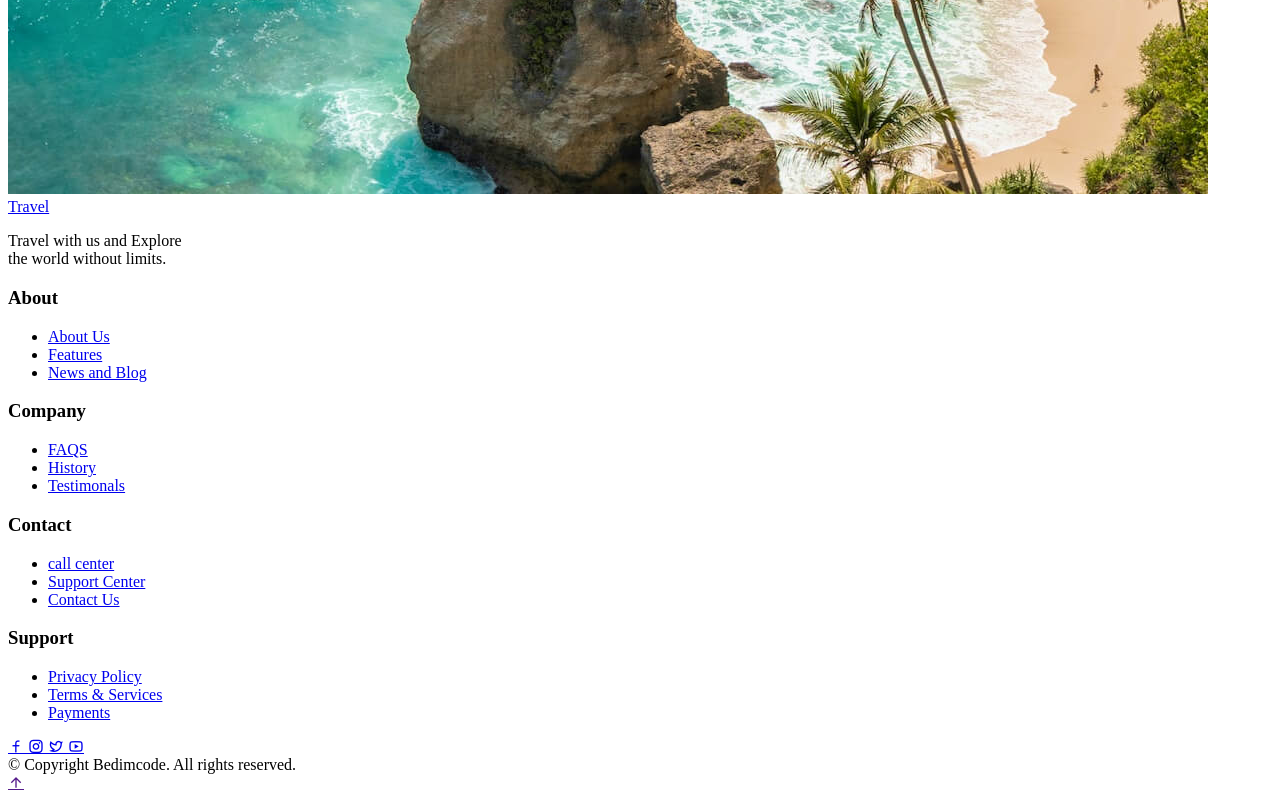
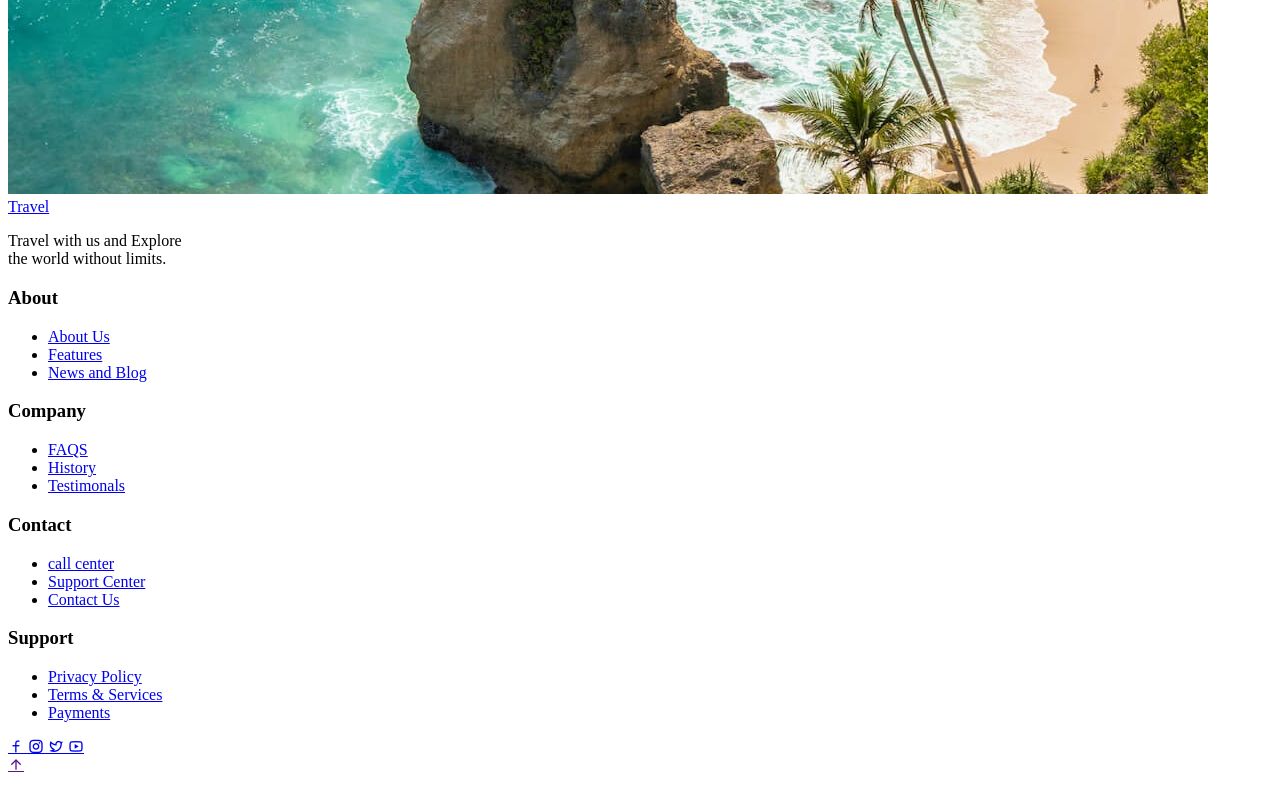
Before and after one commit to Manav-S2/CN310, a plain HTML site: page index.html in a window 1280 px wide. Shown: the part 8424-9224 px from the top of the page. Drawn offline with nearby package versions, Linux system fonts and the light colour scheme; files whose address does not match are found by name.

Commit message:
Update index.html

```diff
--- a/index.html
+++ b/index.html
@@ -11,7 +11,7 @@
 
             <!--=============== CSS ===============-->
             <link rel="stylesheet" href="D:\web\CN310\assets\css\styles.css">
-      <title>Responsive travel website - Bedimcode</title>
+      <title>Traveloge</title>
    </head>
    <body>
 
@@ -349,7 +349,7 @@
                     </a>
                 </div>
                 <span class="footer__copy">
-                    &#169; Copyright Bedimcode. All rights reserved.
+
                 </span>
 
             </div>
```
